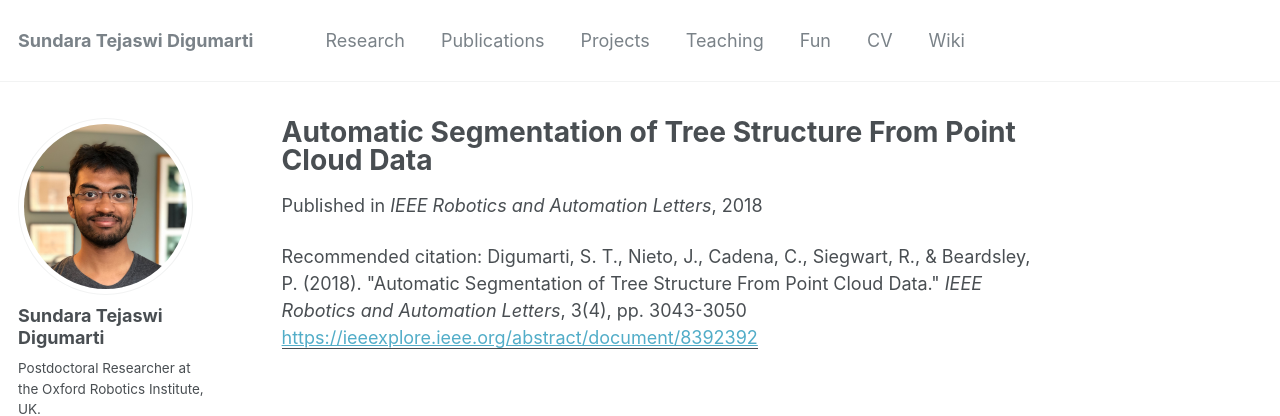
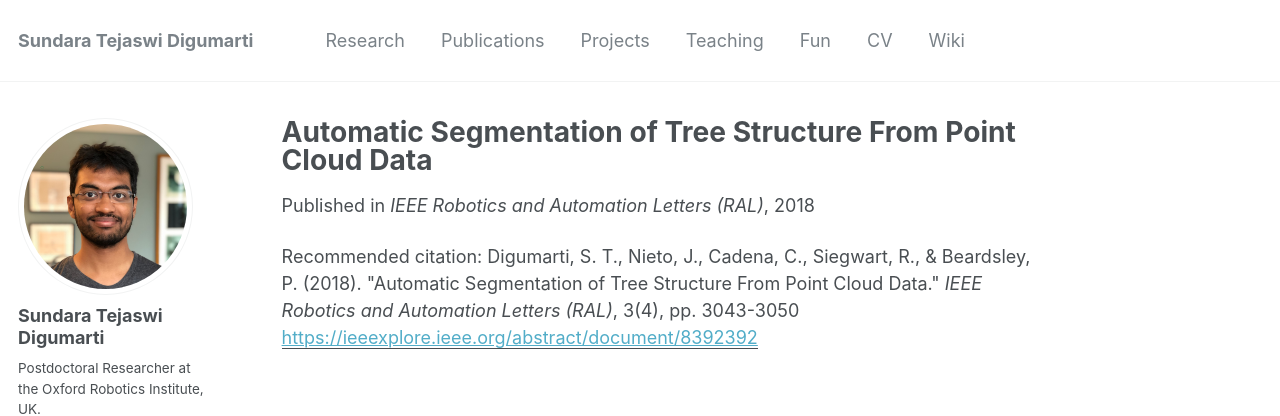
Before and after one commit to tejaswid/tejaswid.github.io, a Jekyll site: the page built from _publications/2018-06-21-Automatic-Segmentation-Trees.md, in a window 1280 px wide and 1370 px high. Shown: the top 416 px of the window. Built offline with Jekyll 4.4.1, drawn with Linux system fonts in a browser that asks for light colours; some web fonts are replaced.

Commit message:
added new publications

```diff
--- a/_publications/2018-06-21-Automatic-Segmentation-Trees.md
+++ b/_publications/2018-06-21-Automatic-Segmentation-Trees.md
@@ -4,9 +4,9 @@ collection: publications
 permalink: /publication/2018-06-21-Automatic-Segmentation-Trees
 excerpt: ''
 date: 2018-06-21
-venue: ' IEEE Robotics and Automation Letters'
+venue: 'IEEE Robotics and Automation Letters (RAL)'
 paperurl: 'https://ieeexplore.ieee.org/abstract/document/8392392'
-citation: 'Digumarti, S. T., Nieto, J., Cadena, C., Siegwart, R., & Beardsley, P. (2018). &quot;Automatic Segmentation of Tree Structure From Point Cloud Data.&quot; <i>IEEE Robotics and Automation Letters</i>, 3(4), pp. 3043-3050'
+citation: 'Digumarti, S. T., Nieto, J., Cadena, C., Siegwart, R., & Beardsley, P. (2018). &quot;Automatic Segmentation of Tree Structure From Point Cloud Data.&quot; <i>IEEE Robotics and Automation Letters (RAL)</i>, 3(4), pp. 3043-3050'
 
 ---
 ## Abstract
```
Also changed, not shown: _publications/2015-05-26-Rendezvous.md (+1 -1 lines), _publications/2016-03-07-Underwater-3D.md (+1 -1 lines), _publications/2021-09-28-Fast-Learning-Grasping.md (added, +13 -0 lines), _publications/2021-09-28-LF-Depth-Odometry-Estimation.md (added, +13 -0 lines), 1 other file.
